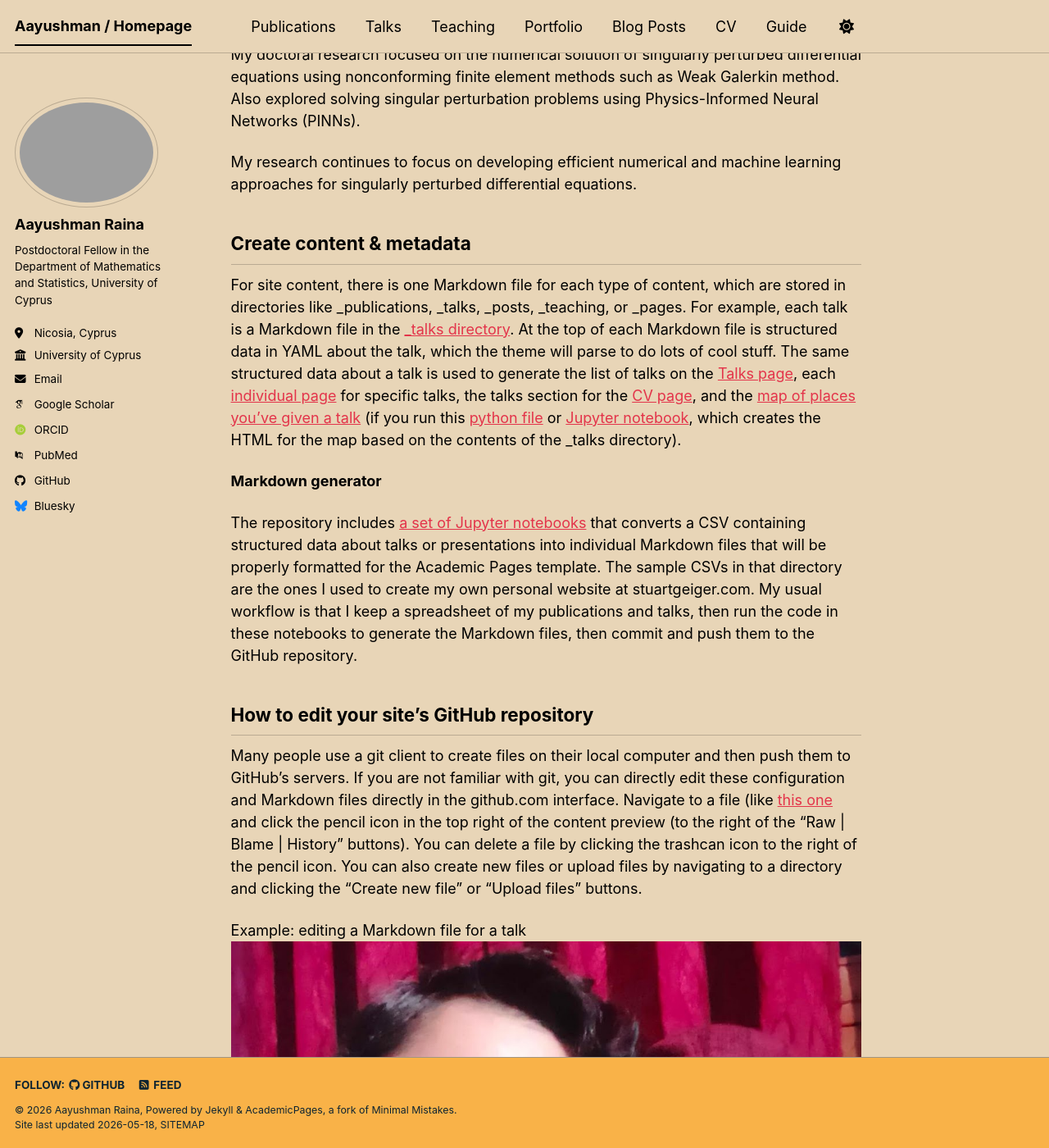
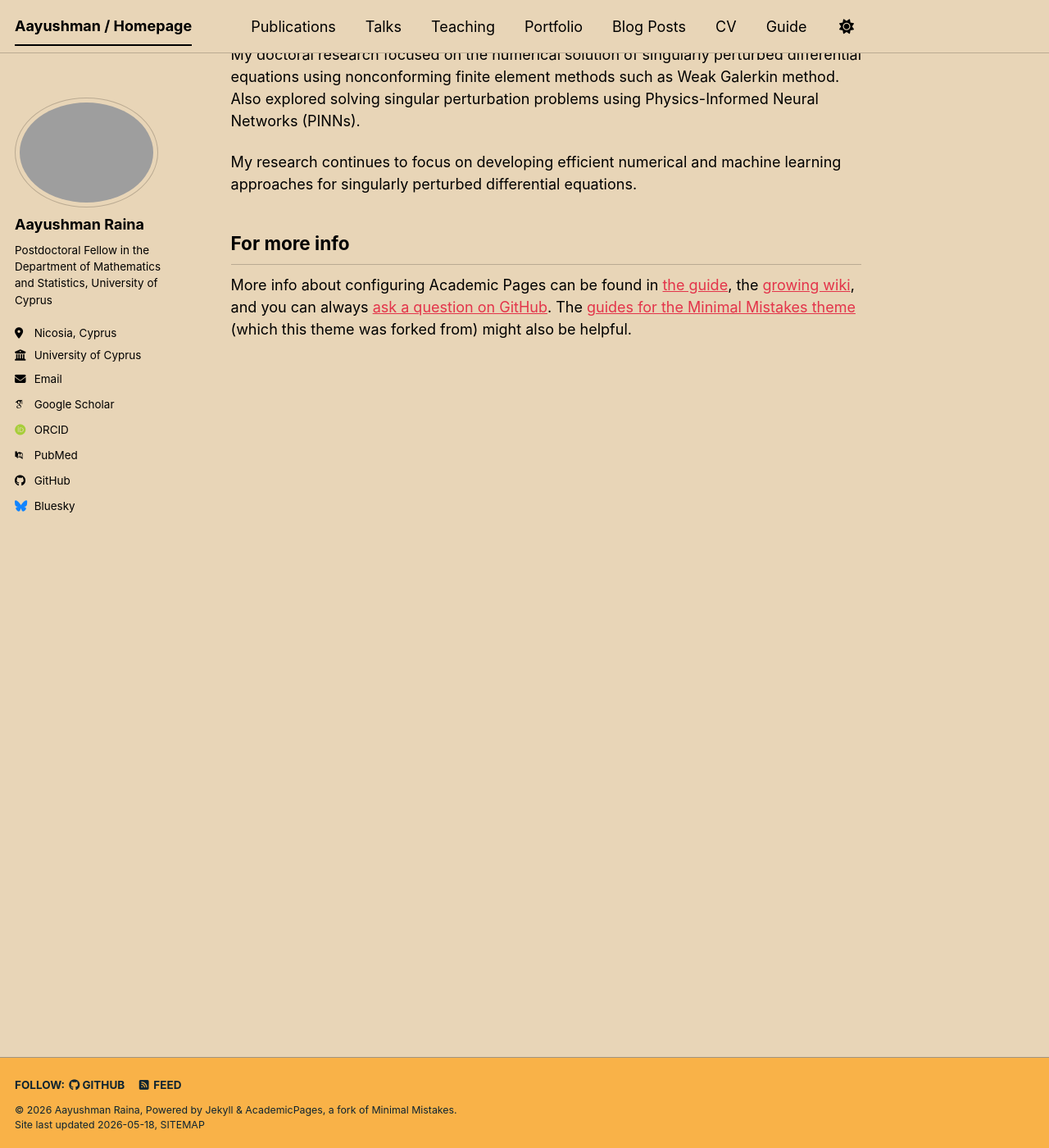
Before and after one commit to Aayushman5/Aayushman5.github.io, a Jekyll site: the page built from _pages/about.md, in a window 1280 px wide and 1400 px high, scrolled down 1045 px. Shown: the whole window at 82% size. Built offline with Jekyll 4.4.1, drawn with Linux system fonts in a browser that asks for light colours; some web fonts are replaced; a script bundle is joined from its source files by our own code; library files that are not in the unit come from our copies.

Commit message:
Update about.md

```diff
--- a/_pages/about.md
+++ b/_pages/about.md
@@ -26,22 +26,6 @@
 My research continues to focus on developing efficient numerical and machine learning approaches for singularly perturbed differential equations.
 
 
-Create content & metadata
-------
-For site content, there is one Markdown file for each type of content, which are stored in directories like _publications, _talks, _posts, _teaching, or _pages. For example, each talk is a Markdown file in the [_talks directory](https://github.com/academicpages/academicpages.github.io/tree/master/_talks). At the top of each Markdown file is structured data in YAML about the talk, which the theme will parse to do lots of cool stuff. The same structured data about a talk is used to generate the list of talks on the [Talks page](https://academicpages.github.io/talks), each [individual page](https://academicpages.github.io/talks/2012-03-01-talk-1) for specific talks, the talks section for the [CV page](https://academicpages.github.io/cv), and the [map of places you've given a talk](https://academicpages.github.io/talkmap.html) (if you run this [python file](https://github.com/academicpages/academicpages.github.io/blob/master/talkmap.py) or [Jupyter notebook](https://github.com/academicpages/academicpages.github.io/blob/master/talkmap.ipynb), which creates the HTML for the map based on the contents of the _talks directory).
-
-**Markdown generator**
-
-The repository includes [a set of Jupyter notebooks](https://github.com/academicpages/academicpages.github.io/tree/master/markdown_generator
-) that converts a CSV containing structured data about talks or presentations into individual Markdown files that will be properly formatted for the Academic Pages template. The sample CSVs in that directory are the ones I used to create my own personal website at stuartgeiger.com. My usual workflow is that I keep a spreadsheet of my publications and talks, then run the code in these notebooks to generate the Markdown files, then commit and push them to the GitHub repository.
-
-How to edit your site's GitHub repository
-------
-Many people use a git client to create files on their local computer and then push them to GitHub's servers. If you are not familiar with git, you can directly edit these configuration and Markdown files directly in the github.com interface. Navigate to a file (like [this one](https://github.com/academicpages/academicpages.github.io/blob/master/_talks/2012-03-01-talk-1.md) and click the pencil icon in the top right of the content preview (to the right of the "Raw | Blame | History" buttons). You can delete a file by clicking the trashcan icon to the right of the pencil icon. You can also create new files or upload files by navigating to a directory and clicking the "Create new file" or "Upload files" buttons.
-
-Example: editing a Markdown file for a talk
-![Editing a Markdown file for a talk](/images/dady.jpg)
-
 For more info
 ------
 More info about configuring Academic Pages can be found in [the guide](https://academicpages.github.io/markdown/), the [growing wiki](https://github.com/academicpages/academicpages.github.io/wiki), and you can always [ask a question on GitHub](https://github.com/academicpages/academicpages.github.io/discussions). The [guides for the Minimal Mistakes theme](https://mmistakes.github.io/minimal-mistakes/docs/configuration/) (which this theme was forked from) might also be helpful.
```
